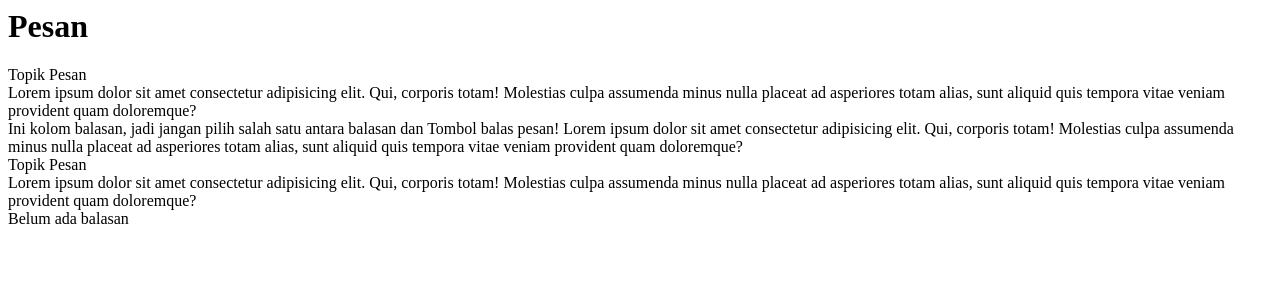
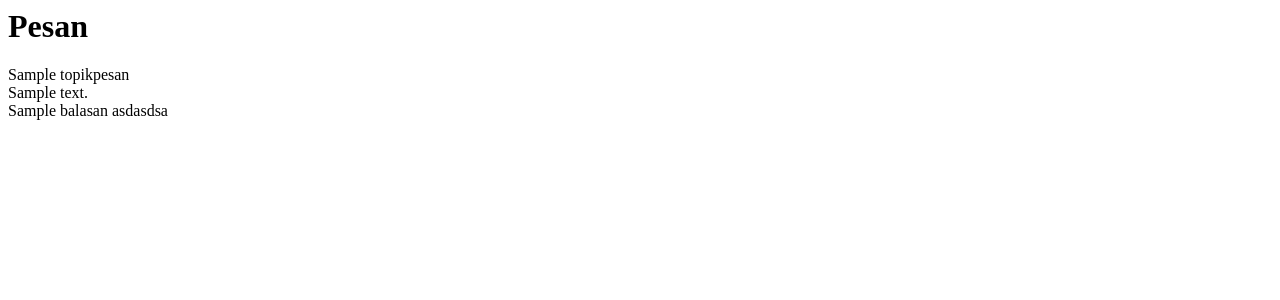
Before and after one commit to hanifbrian123/modis, a PHP site: the page made by app/views/siswa/konsultasi/lihat_pesan.php in a window 1280 px wide. Shown: the top 300 px of the page. Run offline with PHP 8.4, Linux system fonts and the light colour scheme; the template is opened without the code that fills it: most values are stand-ins (such as "Sample title", 1, 10 or a date in 2020).

Commit message:
SWA 3 dan SWA 4 rek

```diff
--- a/app/views/siswa/konsultasi/lihat_pesan.php
+++ b/app/views/siswa/konsultasi/lihat_pesan.php
@@ -2,47 +2,37 @@
   <div>
     <h1 class="text-2xl font-bold">Pesan</h1>
   </div>
-
+  <?php foreach ($data['pesan_pribadi'] as $detail_pesan): ?>
     <!-- 1 Pesan -->
     <div class="grid grid-cols-1 gap-6">
       <div class="bg-[#3e70b2] rounded-lg grid grid-cols-2 shadow-md p-4 m-6">
-      <span class="text-left text-white font-semibold p-4">Topik Pesan</span>
+        <span class="text-left text-white font-semibold p-4"><?php echo $detail_pesan['topikpesan'] ?></span>
 
         <div class="col-span-2 p-4">
           <div class="bg-[#ffffff] rounded-lg p-4 ">
-          Lorem ipsum dolor sit amet consectetur adipisicing elit. Qui, corporis totam! Molestias culpa assumenda minus
-          nulla placeat ad asperiores totam alias, sunt aliquid quis tempora vitae veniam provident quam doloremque?
+            <?php echo $detail_pesan['isi_pesan'] ?>
           </div>
         </div>
 
+        <?php if (!empty($detail_pesan['balasan'])): ?>
           <!-- Ini Div untuk Balasan -->
           <div class="col-span-2 p-4">
             <div class="bg-[#ffffff] col-span-2 rounded-lg p-4 ">
-          Ini kolom balasan, jadi jangan pilih salah satu antara balasan dan Tombol balas pesan! Lorem ipsum dolor sit
-          amet consectetur adipisicing elit. Qui, corporis totam! Molestias culpa assumenda minus nulla placeat ad
-          asperiores totam alias, sunt aliquid quis tempora vitae veniam provident quam doloremque?
+              <?php echo $detail_pesan['balasan']; ?> asdasdsa
             </div>
           </div>
-    </div>
-
-    <!-- 1 Pesan Belum ada balasan -->
-  <div class="grid grid-cols-1 gap-6">
-    <div class="bg-[#3e70b2] rounded-lg grid grid-cols-2 shadow-md p-4 m-6">
-      <span class="text-left text-white font-semibold p-4">Topik Pesan</span>
-
-      <div class="col-span-2 p-4">
-        <div class="bg-[#ffffff] rounded-lg p-4 ">
-          Lorem ipsum dolor sit amet consectetur adipisicing elit. Qui, corporis totam! Molestias culpa assumenda minus
-          nulla placeat ad asperiores totam alias, sunt aliquid quis tempora vitae veniam provident quam doloremque?
-        </div>
-      </div>
-
+        <?php else: ?>
           <!-- Ini Div untuk Balasan -->
           <div class="col-span-2 p-4">
             <div class="bg-[#a76d18] col-span-2 rounded-lg p-4 text-center text-white">
               Belum ada balasan
             </div>
           </div>
+        <?php endif; ?>
+
+      </div>
+    <?php endforeach; ?>
+
   </div>
 
 
```
Also changed, not shown: app/controllers/Siswa.php (+10 -0 lines), app/models/Pesan_konsultasi.php (+32 -0 lines), app/views/siswa/konsultasi/kirim_pesan.php (+13 -7 lines). Lines whose indentation alone changed are shown as unchanged.
